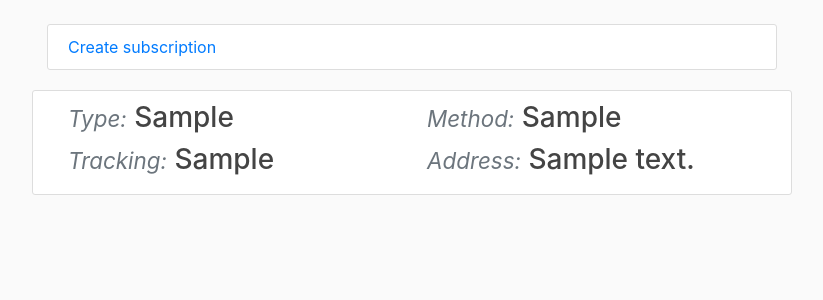
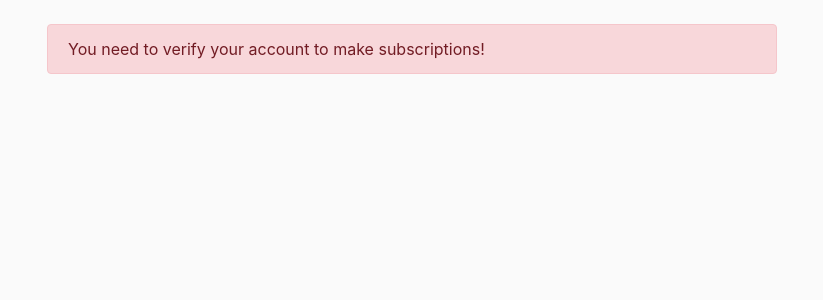
Before and after one commit to georgipopov0/ourintell, a Flask app: template ourintell/templates/subscriptions.html in a window 1280 px wide. Shown: the part 56-356 px from the top of the page, without its empty margins (228-1051 px from the left). Run offline with Flask 2, Linux system fonts and the light colour scheme; tables that the repository leaves empty hold one stand-in row (values such as "Sample post"); the template is opened without the code that fills it: values that come from a table or form of the project are taken from there, most other values are stand-ins (such as "Sample title", 1, 10 or a date in 2020); some libraries are stand-ins or nearby versions.

Commit message:
[feat] Restricted not unverified  accounts
Unverified accounts can't make subscriptions

```diff
--- a/ourintell/templates/subscriptions.html
+++ b/ourintell/templates/subscriptions.html
@@ -1,8 +1,7 @@
 {% extends "layout.html" %}
 {% block content %}
 
-
-
+{% if current_user.is_verified %}
   <article class="conteiner content-section justify-content-center " >
     <a   href="{{ url_for('subscriptions.create_subscription') }}">
       Create subscription
@@ -27,4 +26,9 @@
         <h3><em class="text-muted h3 small text-truncate">Address:</em> {{ subscription.ticketing_address }}</h3>
     </article>
   {% endfor %}
+{% else %}
+  <div class="alert alert-danger">
+    You need to verify your account to make subscriptions!
+  </div>
+{% endif %}
 {% endblock content%}
```
Lines whose indentation alone changed are shown as unchanged.
